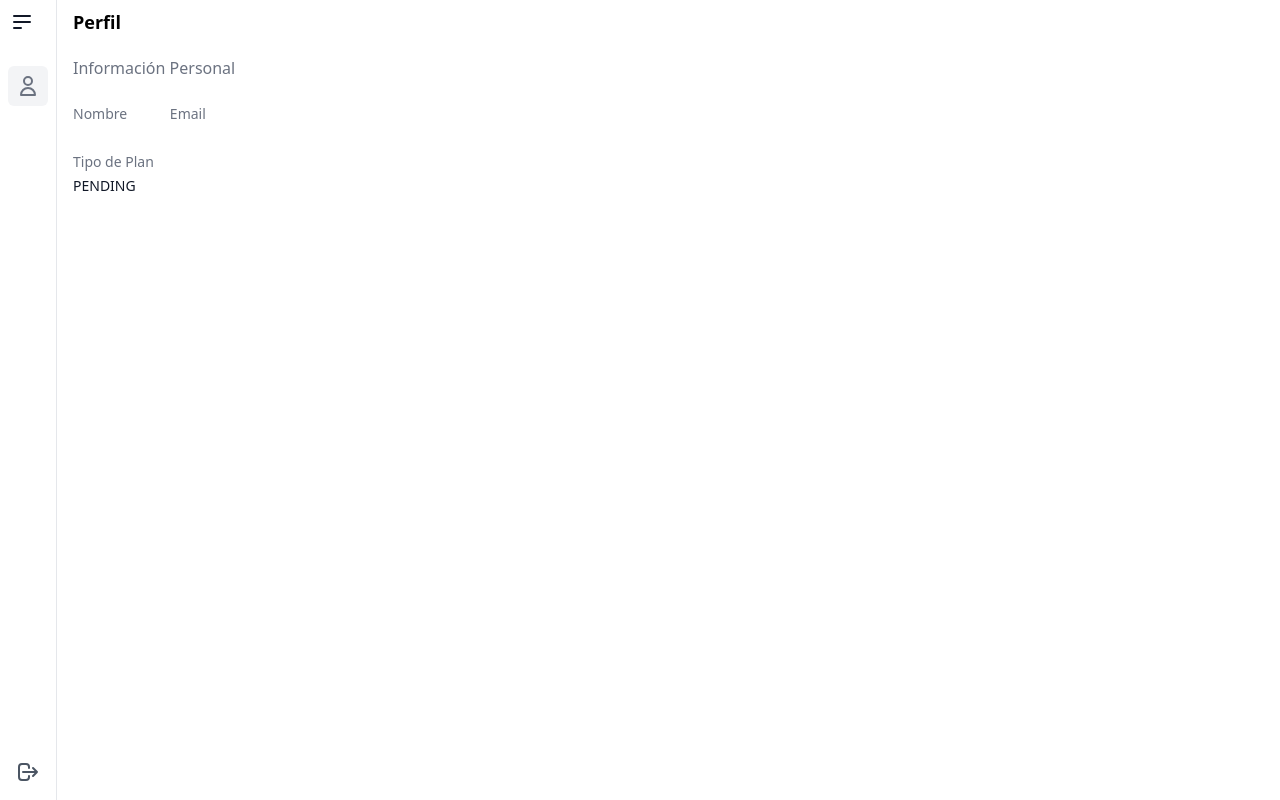
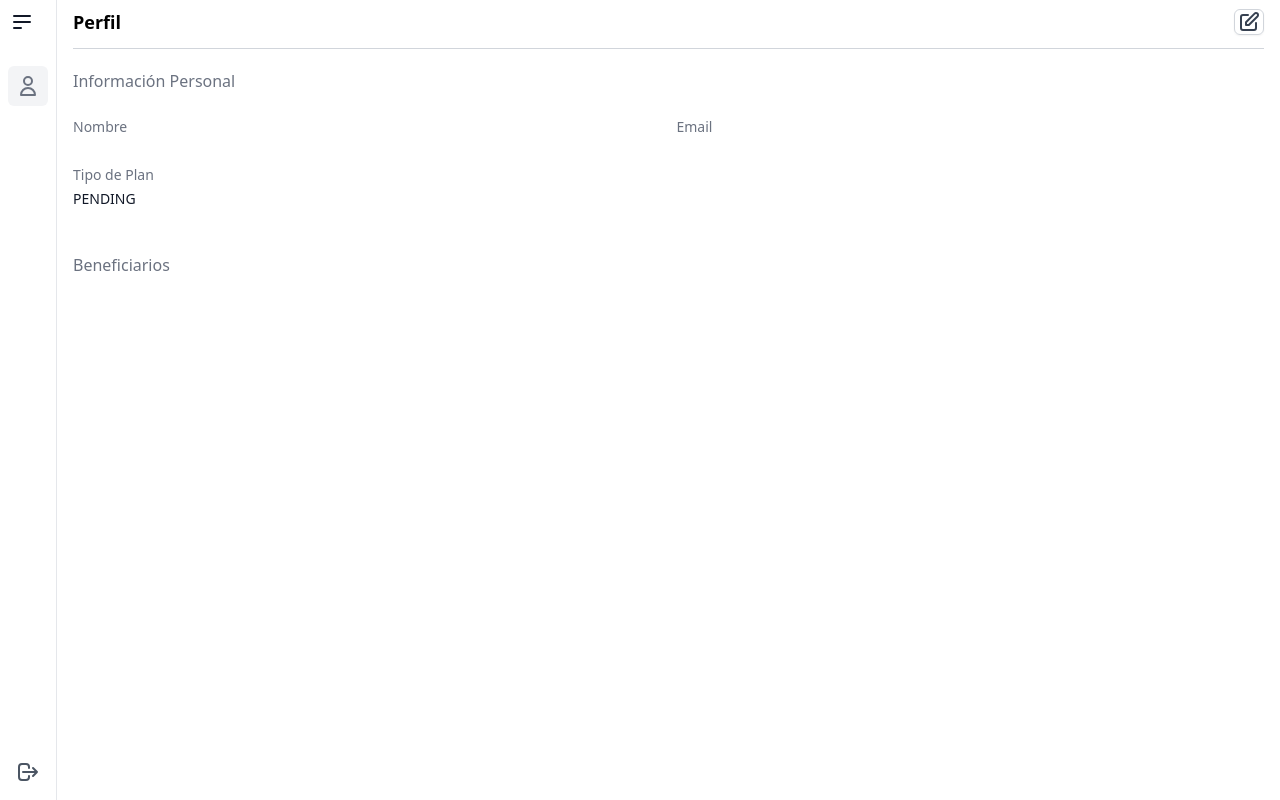
Before and after one commit to 2JN/doctorofis-web, a Next.js app: page /profile in a window 1280 px wide. Built offline with nearby package versions, Linux system fonts and the light colour scheme; no server answers.

Commit message:
Adds edition to profile

```diff
--- a/components/initial-load.js
+++ /dev/null
@@ -1,2 +0,0 @@
-import { useEffect } from 'react'
-import { useDispatch } from 'react-redux'
--- /dev/null
+++ b/components/loading-overlay.js
@@ -0,0 +1,30 @@
+import React from 'react'
+
+function LoadingOverlay() {
+  return (
+    <div className="fixed w-screen h-screen flex justify-center bg-black bg-opacity-50 z-50">
+      <svg
+        className="w-16 md:w-24 mt-12 text-gray-800 animate-spin"
+        xmlns="http://www.w3.org/2000/svg"
+        fill="none"
+        viewBox="0 0 24 24"
+      >
+        <circle
+          className="opacity-25"
+          cx="12"
+          cy="12"
+          r="10"
+          stroke="currentColor"
+          strokeWidth="4"
+        />
+        <path
+          className="opacity-75"
+          fill="currentColor"
+          d="M4 12a8 8 0 018-8V0C5.373 0 0 5.373 0 12h4zm2 5.291A7.962 7.962 0 014 12H0c0 3.042 1.135 5.824 3 7.938l3-2.647z"
+        />
+      </svg>
+    </div>
+  )
+}
+
+export default LoadingOverlay
--- a/components/sidebar.js
+++ b/components/sidebar.js
@@ -72,7 +72,7 @@ export default function Sidebar() {
           onClick={logout}
           className="px-2 py-2 text-gray-600 group flex items-center text-sm font-medium rounded-md hover:bg-gray-50 hover:text-gray-900"
         >
-          <LogoutIcon class="h-6 w-6 flex-shrink-0" />
+          <LogoutIcon className="h-6 w-6 flex-shrink-0" />
           {isExpanded && <span className="ml-3">Cerrar Sesión</span>}
         </button>
       </div>
--- a/pages/profile.js
+++ b/pages/profile.js
@@ -1,11 +1,45 @@
+import { useState } from 'react'
 import Head from 'next/head'
+import { useDispatch, useSelector } from 'react-redux'
+import { PencilAltIcon } from '@heroicons/react/outline'
 
+import axios from '../lib/axios'
 import Sidebar from '../components/sidebar'
-import { useSelector } from 'react-redux'
+import styles from '../styles/profile.module.css'
+import { setUserLoad, setUserData } from '../lib/redux/slices/user'
 
 export default function Profile() {
+  const dispatch = useDispatch()
+  const [isEditing, setEditing] = useState(false)
+
   const user = useSelector((state) => state.user)
   const { subscriber } = user.data
+
+  const toggleEdition = () => {
+    setEditing((value) => !value)
+  }
+
+  const handleSubmit = (e) => {
+    e.preventDefault()
+    dispatch(setUserLoad(true))
+    const [firstName, lastName] = e.target.name.value.split(' ')
+
+    axios
+      .put(`/subscribers/${subscriber.id}`, {
+        firstName,
+        lastName,
+      })
+      .then((res) => {
+        dispatch(
+          setUserData({
+            ...user.data,
+            subscriber: res.data,
+          })
+        )
+      })
+
+    toggleEdition()
+  }
 
   return (
     <>
@@ -41,37 +75,96 @@ export default function Profile() {
         <main className="flex">
           <Sidebar />
 
-          <section className="py-2 px-4">
+          <section className={styles.profileContainer}>
+            <form onSubmit={handleSubmit}>
+              <div className="flex items-center border-b border-gray-300 pb-3">
                 <h1 className="text-lg font-semibold">Perfil</h1>
+
+                {isEditing ? (
+                  <>
+                    <button
+                      type="button"
+                      className="ml-auto px-2 pb-0.5"
+                      onClick={toggleEdition}
+                    >
+                      Cancel
+                    </button>
+
+                    <button type="submit" class="ml-2 pb-0.5">
+                      Save
+                    </button>
+                  </>
+                ) : (
+                  <button
+                    type="button"
+                    class="ml-auto px-0.5"
+                    onClick={toggleEdition}
+                  >
+                    <PencilAltIcon className="w-6 h-6" aria-hidden="true" />
+                  </button>
+                )}
+              </div>
 
               <dl className="grid grid-cols-1 gap-x-4 gap-y-6 sm:grid-cols-2">
                 <h4 className="mt-8 text-md text-gray-500 sm:mt-5 sm:col-span-2">
                   Información Personal
                 </h4>
 
-              <div className="sm:col-span-1">
-                <dt className="text-sm font-medium text-gray-500">Nombre</dt>
-                <dd className="mt-1 text-sm capitalize text-gray-900">
+                {isEditing ? (
+                  <>
+                    <div>
+                      <label>Nombre</label>
+                      <input
+                        type="text"
+                        name="name"
+                        defaultValue={`${subscriber?.firstName} ${subscriber?.lastName}`}
+                      />
+                    </div>
+
+                    <div>
+                      <label>Email</label>
+                      <input
+                        type="email"
+                        name="email"
+                        defaultValue={`${user.data.email}`}
+                      />
+                    </div>
+                  </>
+                ) : (
+                  <>
+                    <div>
+                      <dt>Nombre</dt>
+                      <dd>
                         {subscriber?.firstName} {subscriber?.lastName}
                       </dd>
                     </div>
 
-              <div className="sm:col-span-1">
-                <dt className="text-sm font-medium text-gray-500">Email</dt>
-                <dd className="mt-1 text-sm capitalize text-gray-900">
-                  {user.data.email}
+                    <div>
+                      <dt>Email</dt>
+                      <dd>{user.data.email}</dd>
+                    </div>
+
+                    <div>
+                      <dt>Tipo de Plan</dt>
+                      <dd>PENDING</dd>
+                    </div>
+                  </>
+                )}
+
+                <h4 className="mt-8 text-md text-gray-500 sm:mt-5 sm:col-span-2">
+                  Beneficiarios
+                </h4>
+
+                {subscriber?.beneficiary?.forEach((beneficiary) => (
+                  <div>
+                    <dt>Nombre</dt>
+                    <dd>
+                      {beneficiary?.firstName} {beneficiary?.lastName}
                     </dd>
                   </div>
-
-              <div className="sm:col-span-1">
-                <dt className="text-sm font-medium text-gray-500">
-                  Tipo de Plan
-                </dt>
-                <dd className="mt-1 text-sm capitalize text-gray-900">
-                  PENDING
-                </dd>
-              </div>
+                ))}
               </dl>
+            </form>
           </section>
         </main>
       )}
--- /dev/null
+++ b/styles/profile.module.css
@@ -0,0 +1,26 @@
+.profileContainer {
+  @apply w-full py-2 px-4;
+}
+
+.profileContainer dt,
+.profileContainer label {
+  @apply block text-sm font-medium text-gray-500;
+}
+
+.profileContainer dd {
+  @apply mt-1 text-sm capitalize text-gray-900;
+}
+
+.profileContainer input {
+  @apply block w-full mt-1 text-sm border-gray-300 rounded-md shadow-sm;
+  @apply focus:ring-indigo-500 focus:border-indigo-500 sm:max-w-xs sm:text-sm;
+}
+
+.profileContainer button {
+  @apply border border-gray-300 rounded-md shadow-sm text-sm font-medium text-gray-700;
+  @apply hover:bg-gray-50 focus:outline-none focus:ring-2 focus:ring-offset-2 focus:ring-indigo-500;
+}
+
+.profileContainer button[type='submit'] {
+  @apply px-2 text-white bg-indigo-600 hover:bg-indigo-700;
+}
```
Lines whose indentation alone changed are shown as unchanged.
